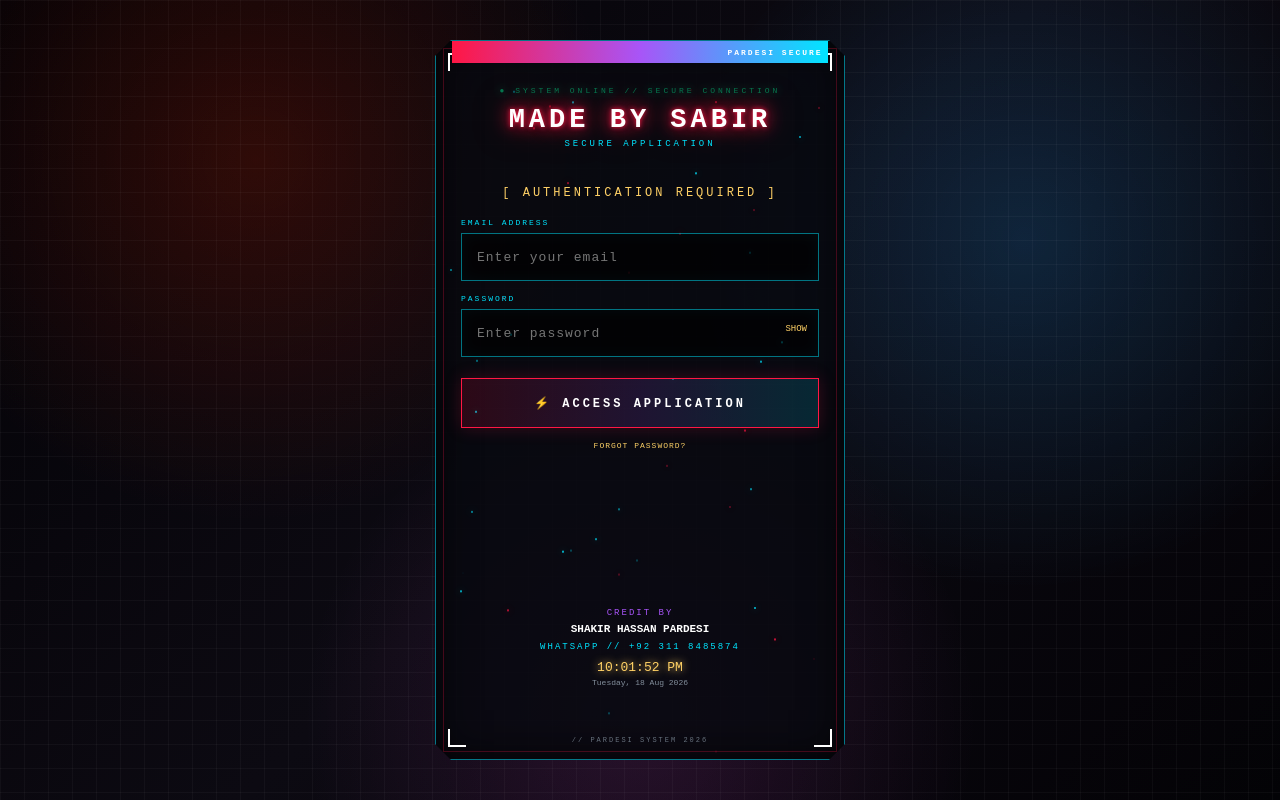
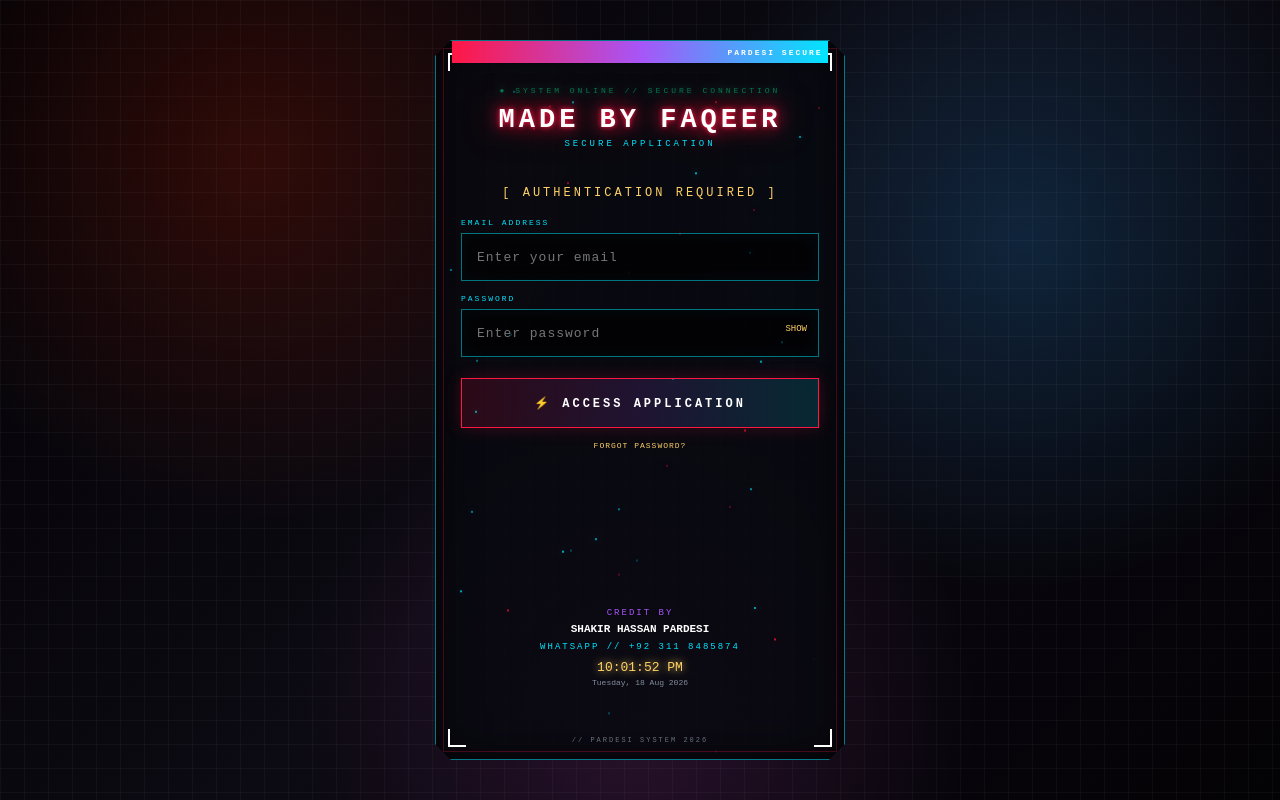
Before and after one commit to shakirpardesiofficial-oss/New-test, a plain HTML site: page index.html in a window 1280 px wide. Drawn offline with Linux system fonts and the light colour scheme; no server answers.

Commit message:
Update index.html

```diff
--- a/index.html
+++ b/index.html
@@ -491,7 +491,7 @@ PARDESI SECURE ZONE // SYSTEM ONLINE // AUTHENTICATION REQUIRED // SHAKIR HASSAN
 
 <div class="header">
 <div class="status">● SYSTEM ONLINE // SECURE CONNECTION</div>
-<div class="title">MADE BY SABIR</div>
+<div class="title">MADE BY FAQEER</div>
 <div class="subtitle">SECURE APPLICATION</div>
 </div>
 
```
